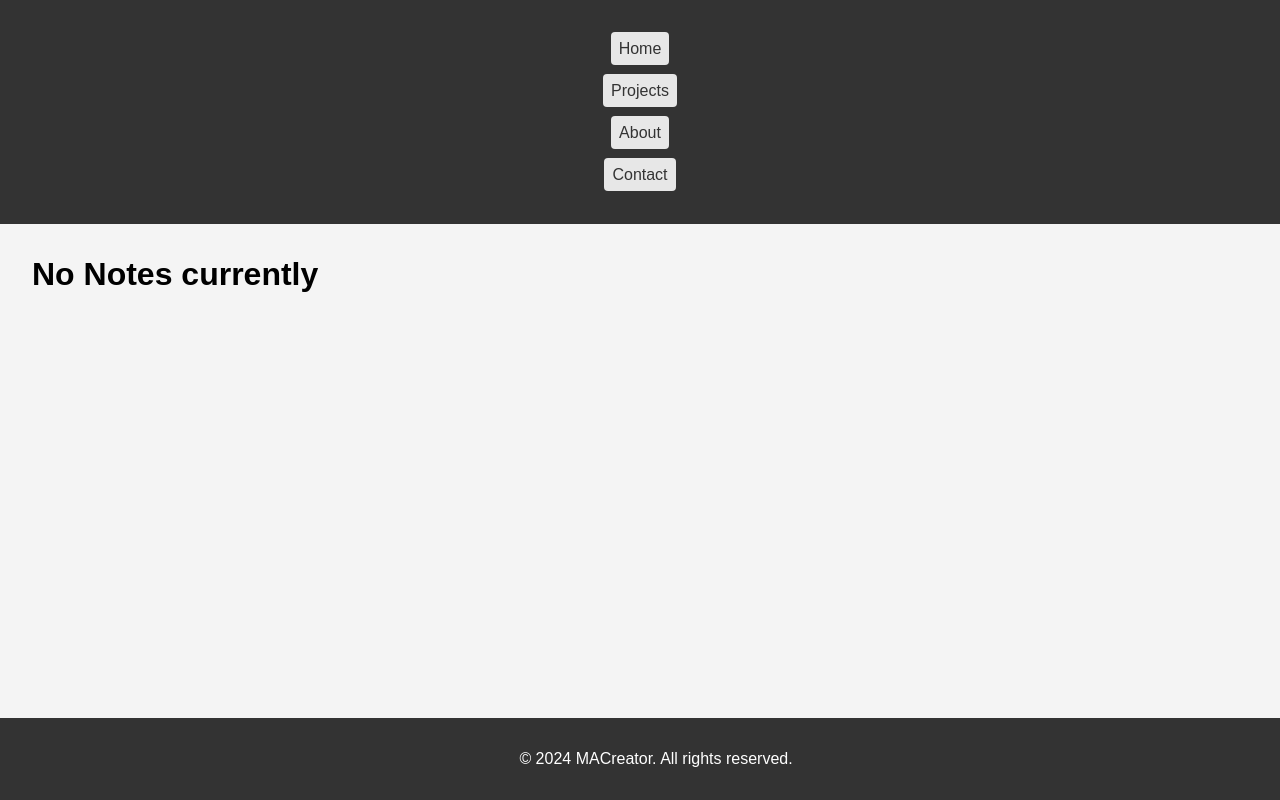
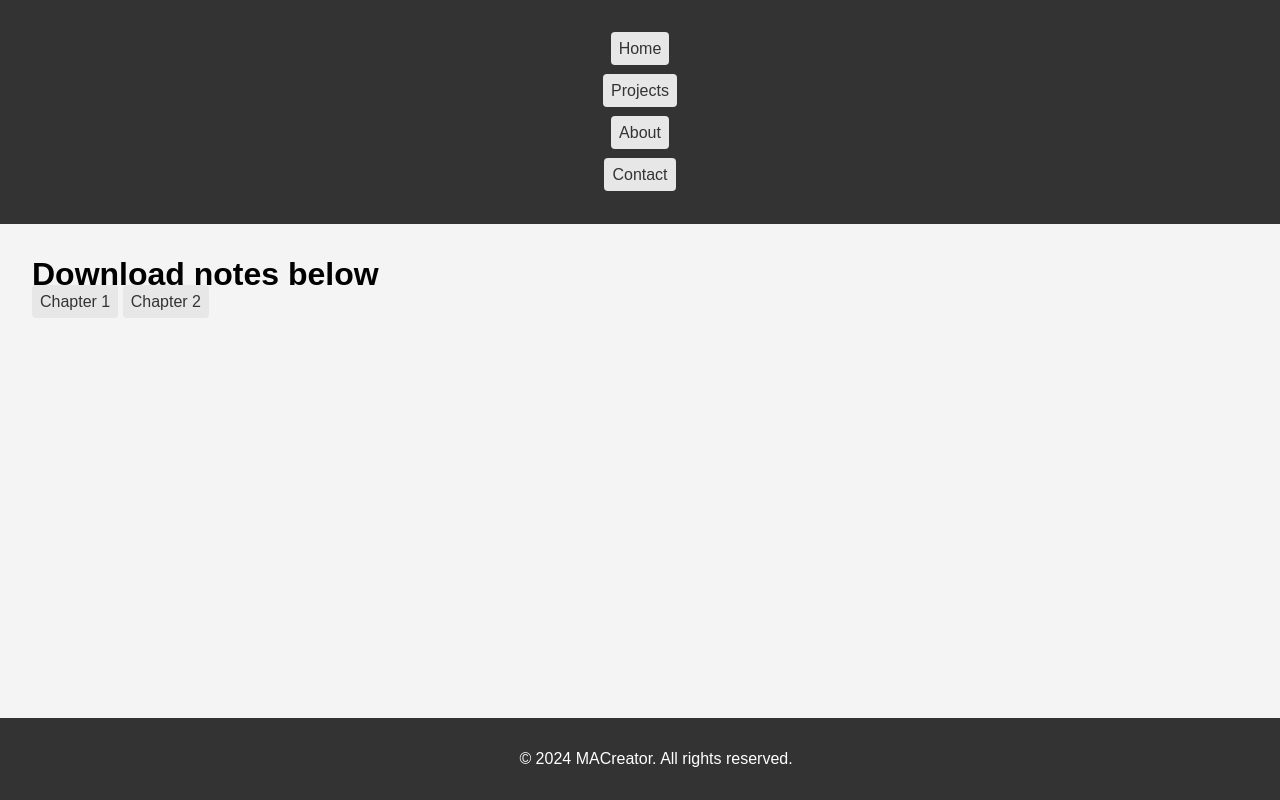
Before and after one commit to MA-Creator008/CN10, a plain HTML site: page notes/Chemistry/index.html in a window 1280 px wide. Drawn offline with Linux system fonts and the light colour scheme.

Commit message:
added chemistry chapter 1 and 2

```diff
--- a/notes/Chemistry/index.html
+++ b/notes/Chemistry/index.html
@@ -18,10 +18,15 @@
         </nav>
     </header>
     <main id="home">
-        <h1>No Notes currently</h1>
+        <h1>Download notes below</h1>
+        <a href="pdf/CHEMISTRY CHAPTER 1.pdf">Chapter 1</a>
+        <a href="pdf/CHEMISTRY CHAPTER 2.pdf">Chapter 2</a>
     </main>
     <footer>
         <p>&copy; 2024 MACreator. All rights reserved.</p>
     </footer>
+    <script>
+        console.log('Chapter 1 and 2 uploaded')
+    </script>
 </body>
 </html>
```
Also changed, not shown: 2 other files.
